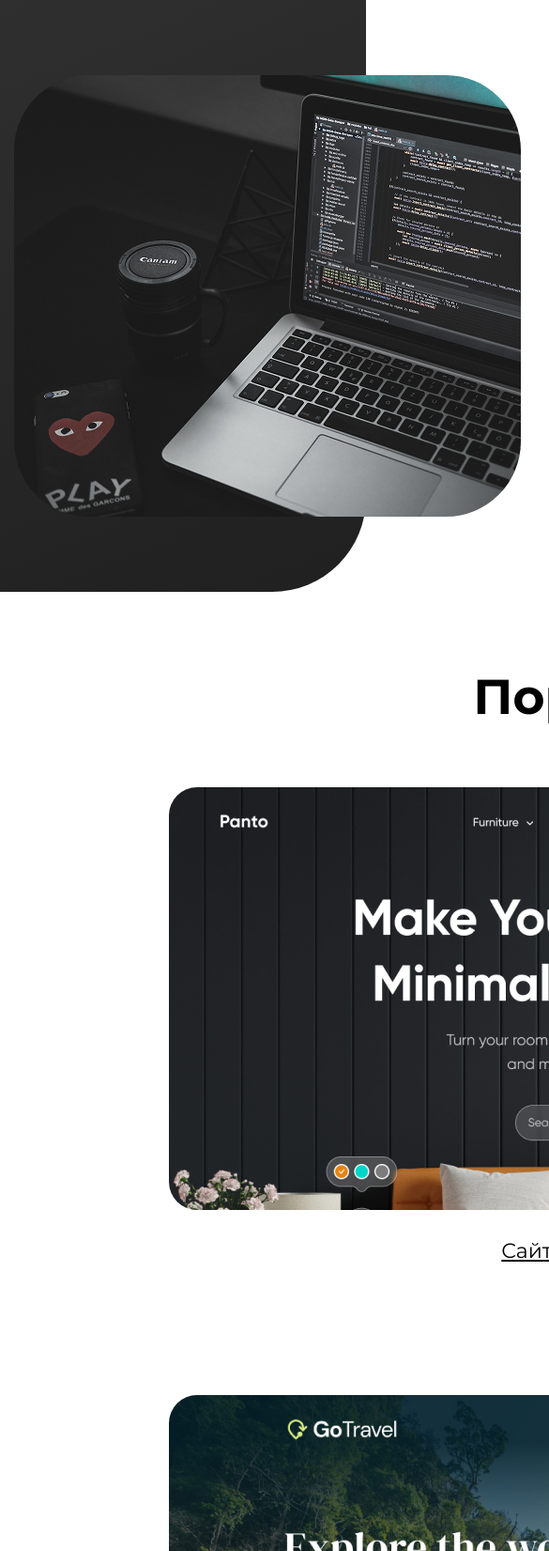
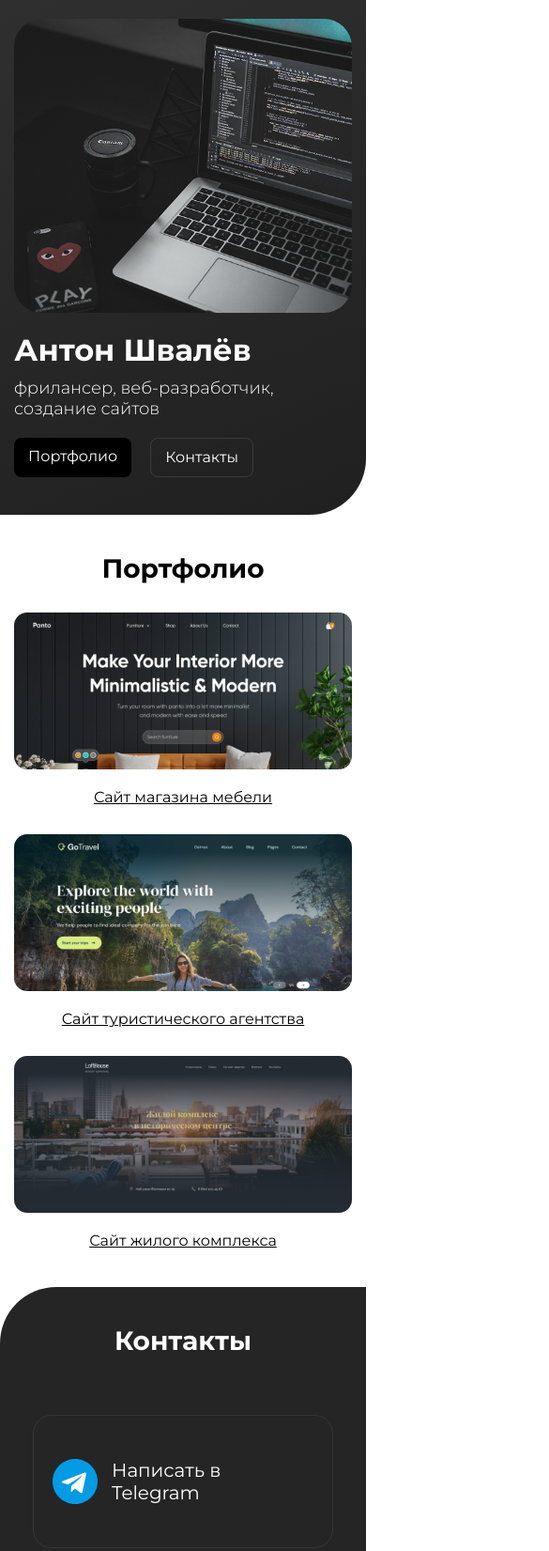
Before and after one commit to ShvalevAnton/Website-Portfolio, a plain HTML site: page index.html in a window 390 px wide. Shown: the top 1651 px of the page at 94% size, 585 px wide, since content can reach past the window. Drawn offline with Linux system fonts and the light colour scheme.

Commit message:
Adaptation to the mobile version has been added.

```diff
--- a/css/main.css
+++ b/css/main.css
@@ -8,8 +8,12 @@ body {
     font-style: normal;
 }
 
+.none {
+    display: none !important;
+}
+
 .container {
-    width: 1170px;
+    max-width: 1170px;
     margin: 0 auto;
     padding: 0 15px;
 }
@@ -146,7 +150,9 @@ body {
 
 .messangers {
     display: flex;
+    flex-wrap: wrap;
     column-gap: 30px;
+    row-gap: 30px;
 }
 
 .messanger {
@@ -169,6 +175,7 @@ body {
     background-color: #1e1e1e;
 }
 
+/*FOOTER*/
 .footer {
     padding: 30px 0;
     background-color: #1e1e1e;
@@ -188,10 +195,11 @@ body {
 }
 
 /*inner-pag*/
-.inner-page{
+.inner-page {
     padding: 80px 0 40px;
 }
-.inner-page-details{
+
+.inner-page-details {
     display: flex;
     flex-direction: column;
     row-gap: 25px;
@@ -200,11 +208,13 @@ body {
     margin-bottom: 40px;
     text-align: center;
 }
-.inner-page-title{
+
+.inner-page-title {
     font-size: 52px;
     font-weight: 700;
 }
-.inner-page-text{
+
+.inner-page-text {
     font-weight: 570px;
 
     display: flex;
@@ -215,23 +225,26 @@ body {
     line-height: 1.5;
 }
 
-.inner-page-link{
+.inner-page-link {
     color: #000;
 }
-.inner-page-link a{
+
+.inner-page-link a {
     color: #000;
     text-decoration: underline;
 }
-.inner-page-img{
+
+.inner-page-img {
     display: block;
     margin: 0 auto;
     margin-bottom: 40px;
 }
-.inner-page-backlink{
-    display: block;
-    min-width: 770px;
+
+.inner-page-backlink {
+    /*display: block;*/
+    max-width: 770px;
+    margin: 0 auto;
     padding: 30px;
-    margin: 0 auto;
 
     display: flex;
     column-gap: 10px;
@@ -241,8 +254,9 @@ body {
     background-color: #f1f1f1;
     text-align: center;
     color: #000;
-    transition: 0.2s ease-in;
+    transition: all 0.2s ease-in;
 }
+
 .inner-page-backlink:hover {
     background-color: #dedede;
 }
--- /dev/null
+++ b/css/media.css
@@ -0,0 +1,139 @@
+@media (max-width:1080px) {
+    .header-row {
+        column-gap: 30px;
+    }
+
+    .header-img {
+        width: 300px;
+        border-radius: 30px;
+    }
+
+    .header-title {
+        font-size: 52px;
+    }
+
+    .header-text {
+        font-size: 22px;
+    }
+
+    .portfolio-title {
+        font-size: 42px;
+    }
+
+    .contacts-title {
+        font-size: 42px;
+    }
+
+    .inner-page-title {
+        font-size: 42px;
+    }
+}
+
+@media (max-width: 767px) {
+    .header {
+        padding-top: 20px;
+        padding-bottom: 40px;
+        border-bottom-right-radius: 60px;
+    }
+
+    .header-row {
+        column-gap: 60px;
+
+        flex-direction: column;
+        align-items: flex-start;
+        row-gap: 20px;
+    }
+
+    .header-img {
+        max-width: 100%;
+        width: auto;
+    }
+
+    .header-title {
+        font-size: 32px;
+    }
+
+    .header-text {
+        font-size: 18px;
+    }
+
+    /*BTNS*/
+
+    .btn,
+    .btn-outline {
+        height: 42px;
+        padding: 12px 15px 0;
+    }
+
+    /*PORTFOLIO*/
+    .portfolio {
+        padding: 40px 0;
+    }
+
+    .portfolio-title {
+        margin-bottom: 30px;
+        font-size: 28px;
+    }
+
+    .projects {
+        row-gap: 30px;
+    }
+
+    .project-img {
+        margin-bottom: 20px;
+        border-radius: 14px;
+    }
+
+    .project-title {
+        font-size: 16px;
+    }
+
+    /*Contacts*/
+    .contacts {
+        padding: 40px 0;
+        border-top-left-radius: 60px;
+    }
+
+    .contacts-title {
+        margin-bottom: 30px;
+        font-size: 28px;
+    }
+
+    .messangers {
+        padding: 32px 20px;
+        border-radius: 12px;
+        font-size: 16px;
+    }
+
+    /*FOOTER*/
+    .footer-inner {
+        font-size: 12px;
+    }
+
+    /*inner-pag*/
+    .inner-page {
+        padding: 40px 0 20px;
+    }
+
+    .inner-page-title {
+        margin-bottom: 20px;
+        font-size: 28px;
+    }
+
+    .inner-page-details {
+        row-gap: 20px;
+        margin-bottom: 20px;
+    }
+
+    .inner-page-text {
+        row-gap: 20px;
+    }
+
+    .inner-page-img {
+        margin-bottom: 20px;
+    }
+
+    .inner-page-backlink {
+        padding: 20px;
+    }
+}
--- a/index.html
+++ b/index.html
@@ -7,6 +7,10 @@
     <title>Портфолио</title>
     <link rel="stylesheet" href="css/reset.css">
     <link rel="stylesheet" href="css/main.css">
+    <link rel="stylesheet" href="css/media.css">
+
+    <link rel="icon" type="image/x-icon" href="./img/favicons/favicon.svg">
+    <link rel="apple-touch-icon" sizes="180x180" href="./img/favicons/apple-touch-icon.png">
 </head>
 
 <body>
@@ -41,16 +45,21 @@
                             <img src="img/portfolio/project-01.jpg" srcset="img/portfolio/project-01@2x.jpg 2x"
                                 alt="Сайт магазина мебели" class="project-img">
                         </a>
-                        <h3 class="project-title"><a href="panto.html">Сайт магазина мебели</h3>
+                        <h3 class="project-title">
+                            <a href="panto.html">Сайт магазина мебели</a>
+                        </h3>
                     </article>
 
                     <article class="project">
-                        <h3 class="project-title"><a href="#!">
+                        <h3 class="project-title">
+                            <a href="#!">
                                 <a href="go-travel.html">
                                     <img src="img/portfolio/project-02.jpg" srcset="img/portfolio/project-02@2x.jpg 2x"
                                         alt="Сайт туристического агентства" class="project-img">
                                 </a>
-                                <h3 class="project-title"><a href="go-travel.html">Сайт туристического агентства</h3>
+                                <h3 class="project-title">
+                                    <a href="go-travel.html">Сайт туристического агентства</a>
+                                </h3>
                     </article>
 
                     <article class="project">
@@ -58,7 +67,9 @@
                             <img src="img/portfolio/project-03.jpg" srcset="img/portfolio/project-03@2x.jpg 2x"
                                 alt="Сайт жилого комплекса" class="project-img">
                         </a>
-                        <h3 class="project-title"><a href="lofthouse.html">Сайт жилого комплекса</h3>
+                        <h3 class="project-title">
+                            <a href="lofthouse.html">Сайт жилого комплекса</a>
+                        </h3>
                     </article>
                 </div>
             </div>
@@ -84,7 +95,7 @@
             </div>
         </section>
     </main>
-    <footer class="footer">
+    <footer class="footer none">
         <div class="container">
             <div class="footer-inner">
                 <p>Антон Швалёв</p>
```
Also changed, not shown: go-travel.html (+4 -0 lines), lofthouse.html (+4 -0 lines), panto.html (+6 -1 lines), img/favicons/apple-touch-icon.png (added), img/favicons/favicon.svg (added).
